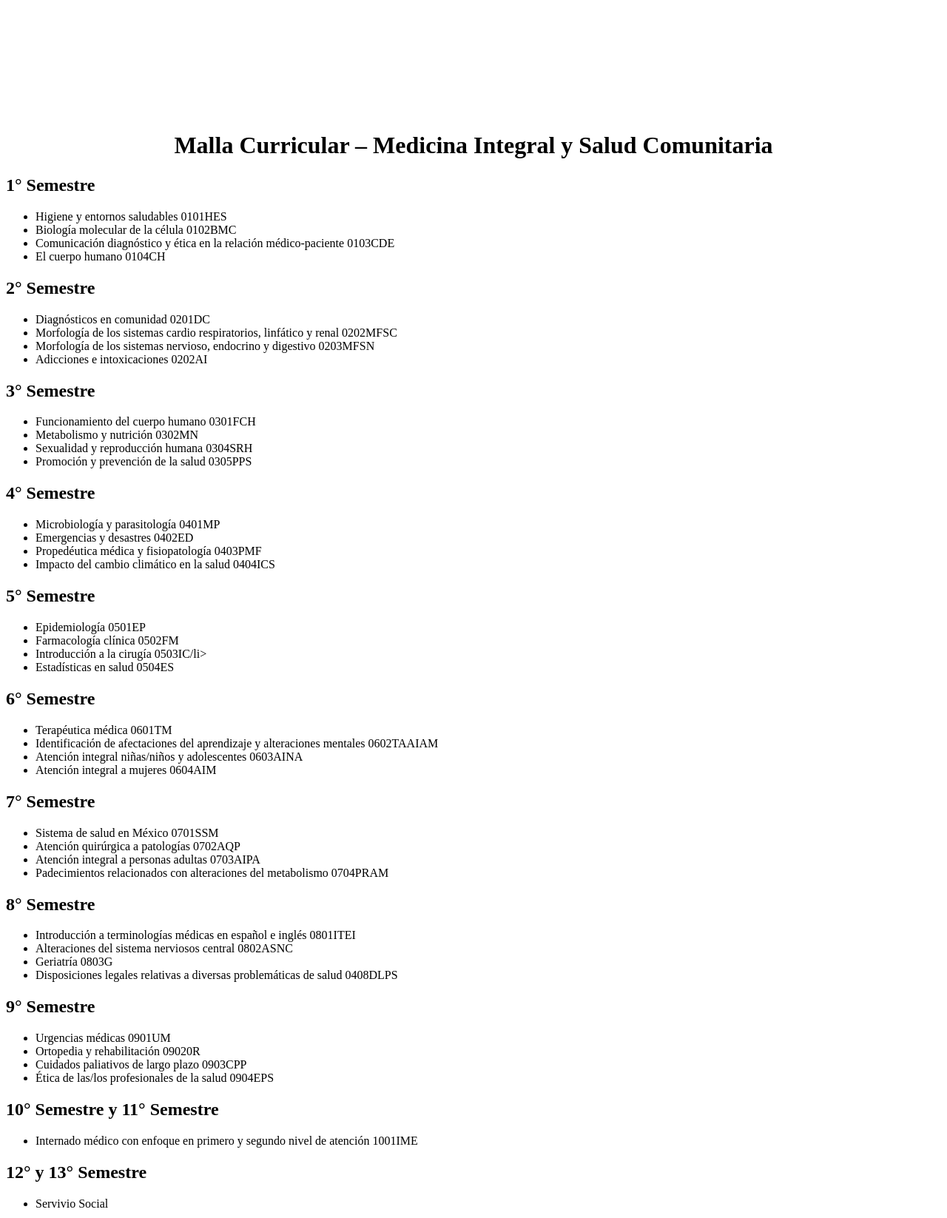
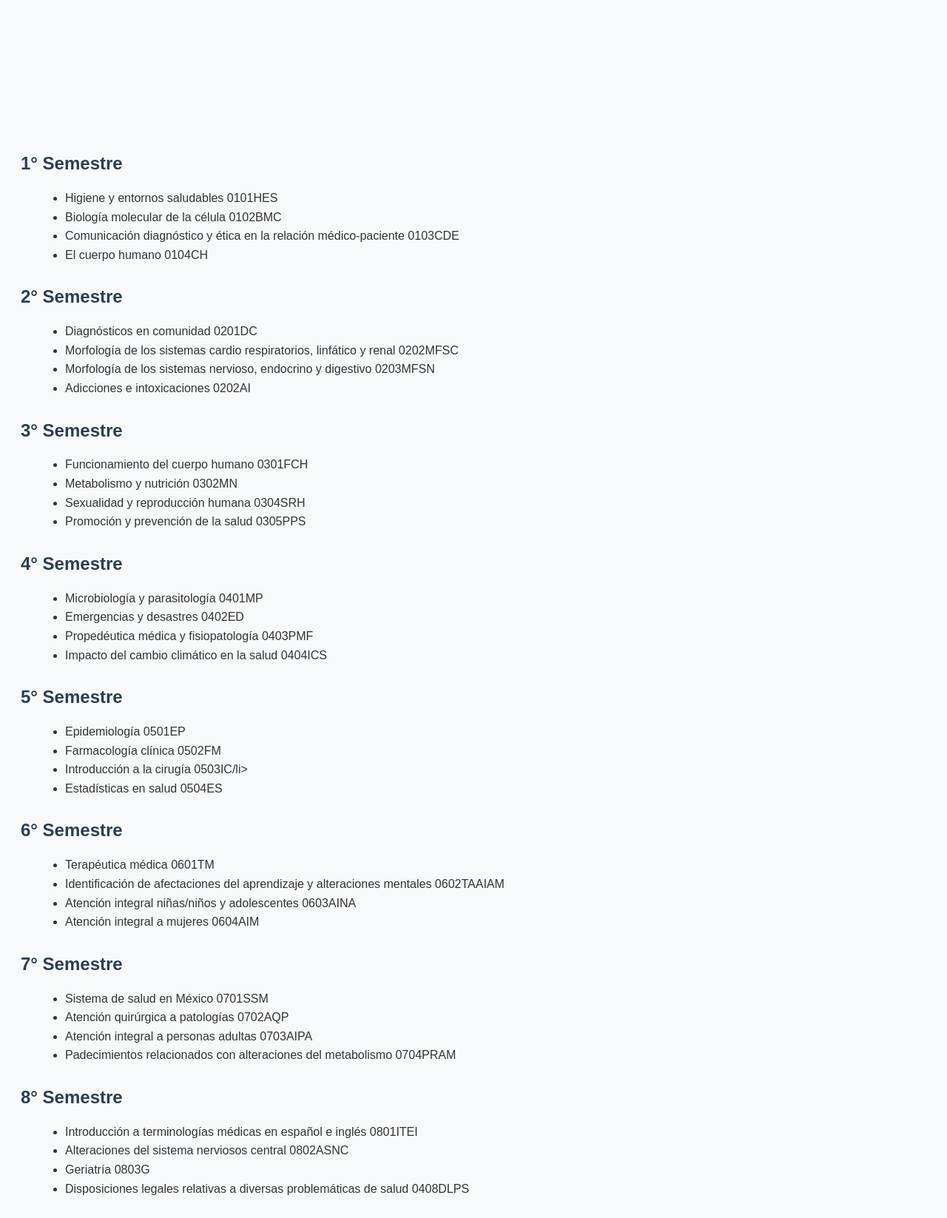
Before and after one commit to Jane2891/Malla-Licenciatura-en-Medicina-Integral-y-Salud-Comunitaria, a plain HTML site: page index.html in a window 1280 px wide. Shown: the part 5-1651 px from the top of the page at 74% size. Drawn offline with Linux system fonts and the light colour scheme.

Commit message:
Update index.html

```diff
--- a/index.html
+++ b/index.html
@@ -1,14 +1,16 @@
 <!DOCTYPE html>
 <html lang="es">
 <head>
-  <!--Licenciatura en Medicina integral y salud comunitaria-->
+  <meta charset="UTF-8">
+  <title>Malla Interactiva</title>
+  <link rel="stylesheet" href="style.css">
 </head>
 <body>
+
   <canvas id="malla"></canvas>
-  <h1 style="text-align: center;">Malla Curricular – Medicina Integral y Salud Comunitaria</h1>
 
-<!-- 1er Semestre -->
-<section>
+  <!-- Tus materias -->
+  <section class="semestre" data-semestre="1">
     <h2>1° Semestre</h2>
     <ul>
       <li>Higiene y entornos saludables 0101HES</li>
@@ -50,6 +52,7 @@
     <li>Impacto del cambio climático en la salud 0404ICS</li>
   </ul>
 </section>
+
 <!-- 5to Semestre -->
 <section>
   <h2>5° Semestre</h2>
@@ -60,6 +63,7 @@
     <li>Estadísticas en salud 0504ES</li>
   </ul>
 </section>
+
 <!-- 6to Semestre -->
 <section>
   <h2>6° Semestre</h2>
@@ -70,6 +74,7 @@
     <li>Atención integral a mujeres 0604AIM</li>
   </ul>
 </section>
+
 <!-- 7mo Semestre -->
 <section>
   <h2>7° Semestre</h2>
@@ -80,6 +85,7 @@
     <li>Padecimientos relacionados con alteraciones del metabolismo 0704PRAM</li>
   </ul>
 </section>
+
 <!-- 8vo Semestre -->
 <section>
   <h2>8° Semestre</h2>
@@ -90,6 +96,7 @@
     <li>Disposiciones legales relativas a diversas problemáticas de salud 0408DLPS</li>
   </ul></section>
 <!-- 9no Semestre-->
+
 <section>
   <h2>9° Semestre</h2>
   <ul>
@@ -99,6 +106,7 @@
     <li>Ética de las/los profesionales de la salud 0904EPS</li>
   </ul>
 </section>
+
 <!-- 10mo y 11vo Semestre -->
 <section>
   <h2>10° Semestre y 11° Semestre</h2>
@@ -106,12 +114,14 @@
     <li>Internado médico con enfoque en primero y segundo nivel de atención 1001IME</li>
   </ul>
 </section>
-<!-- 12vo y 13vo Semeste -->
-<section>
+
+  <section class="semestre" data-semestre="11">
     <h2>12° y 13° Semestre</h2>
     <ul>
-    <li>Servivio Social</li>
+      <li>Servicio Social</li>
     </ul>
+  </section>
+
   <script src="script.js"></script>
 </body>
 </html>
```
Lines whose indentation alone changed are shown as unchanged.
